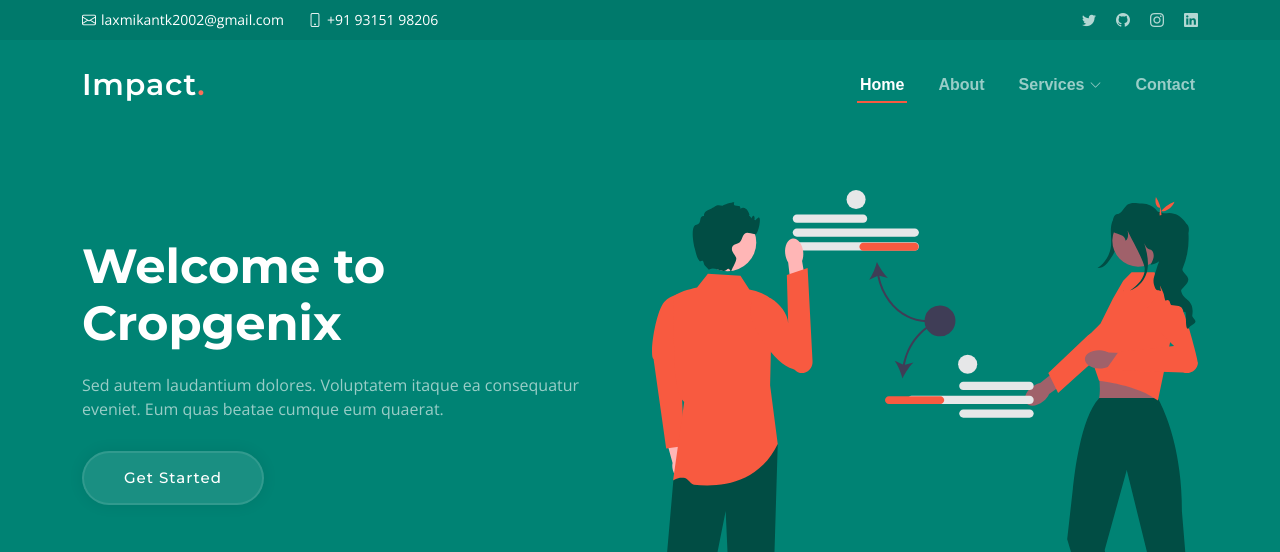
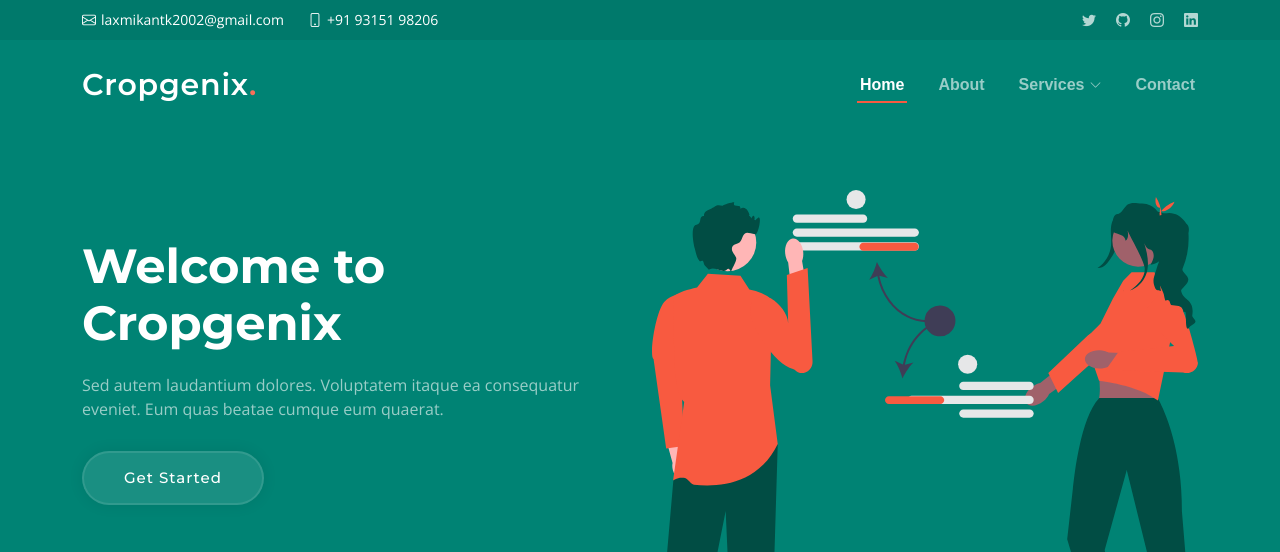
Before and after one commit to Kumar-laxmi/Cropgenix, a Django app: page / in a window 1280 px wide. Shown: the top 552 px of the page. Run offline with Django 4.2, Linux system fonts and the light colour scheme; some libraries are stand-ins or nearby versions.

Commit message:
Icon header changed

```diff
--- a/app/templates/index.html
+++ b/app/templates/index.html
@@ -55,7 +55,7 @@
       <a href="#" class="logo d-flex align-items-center">
         <!-- Uncomment the line below if you also wish to use an image logo -->
         <!-- <img src="assets/img/logo.png" alt=""> -->
-        <h1>Impact<span>.</span></h1>
+        <h1>Cropgenix<span>.</span></h1>
       </a>
       <nav id="navbar" class="navbar">
         <ul>
```
